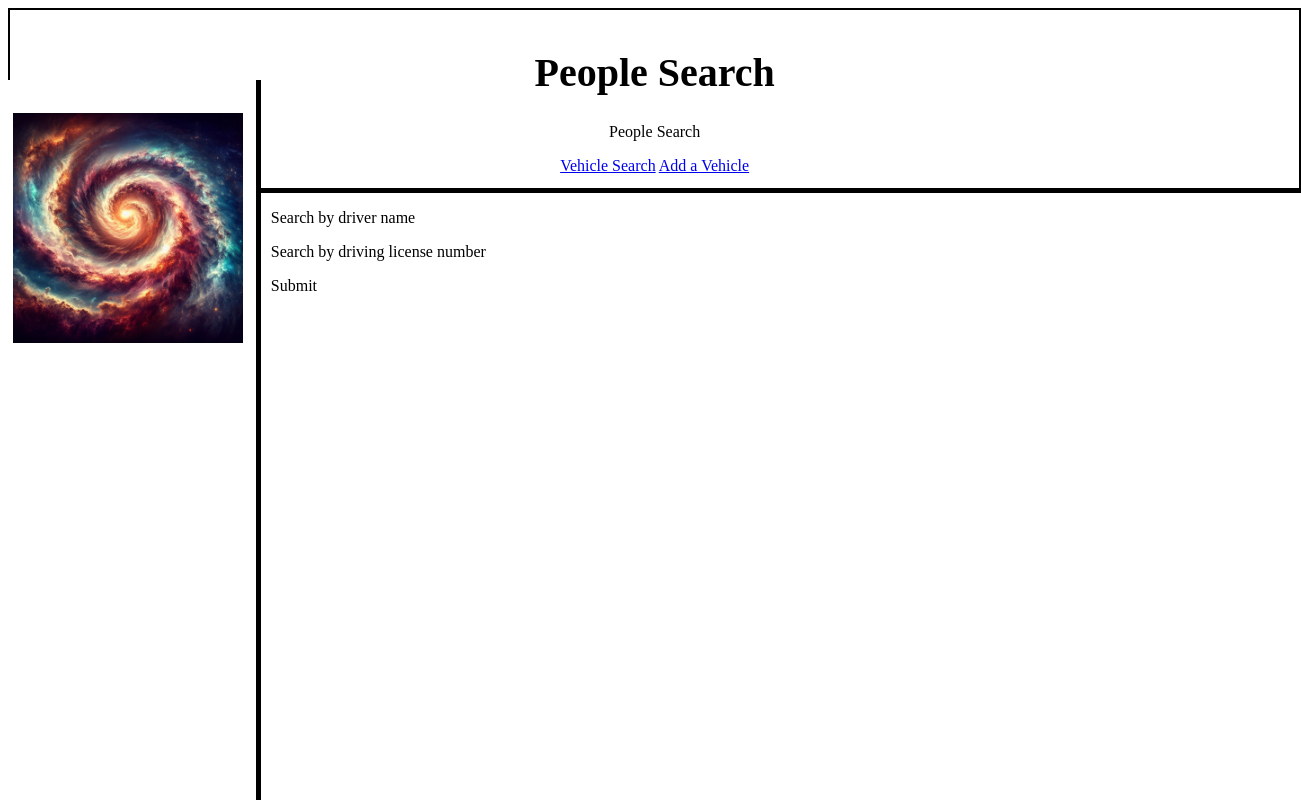
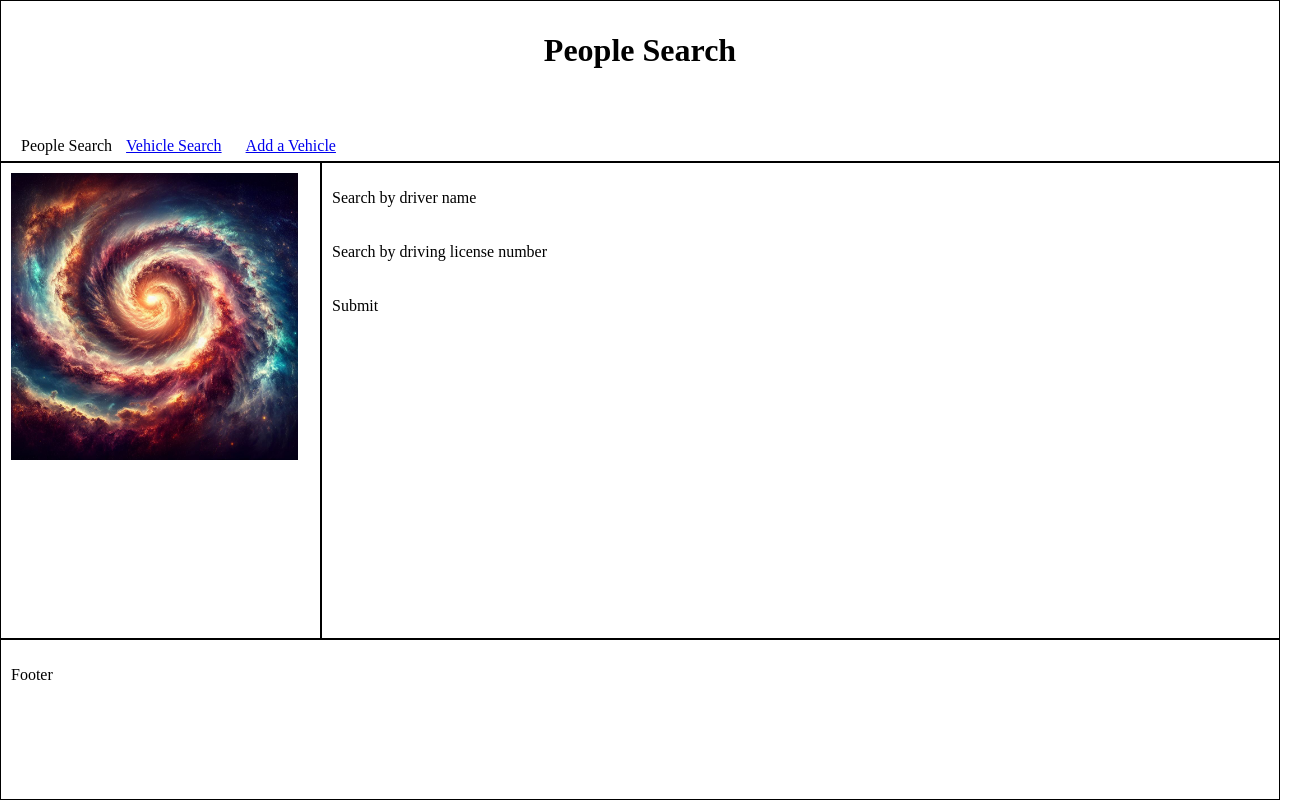
Before and after one commit to OK-Diamond/DBI_coursework, a plain HTML site: page index.html in a window 1280 px wide. Shown: the whole page, 1301 px wide, since content can reach past the window. Drawn offline with Linux system fonts and the light colour scheme.

Commit message:
Basic formatting updates

```diff
--- a/index.css
+++ b/index.css
@@ -1,59 +1,80 @@
-header {
-    height: 10%;
+body {
+    margin: 0;
+    padding: 0;
+    height: 100%;
+}
+
+.page {
     width: 100%;
-    background-color: white;
-    color: black;
-    text-align: center;
-    padding: 1%;
-    font-size: 2vh;
-    font-family: 'Times New Roman', Times, serif;
-    border-color: black;
-    border-style: solid;
-    border-width: 2px 2px 5px 2px;
+    height: 100vh; /* vh = % of the height of the viewport */
+    padding: 0px;
 
+    display: flex;
+    flex-direction: column;
+
+    background: white;
+
+
+    /* Text */
     h1 {
-        font-size: 5vh;
         color: black;
         text-align: center;
         font-family: 'Times New Roman', Times, serif;
     }
+    p {
+        color: black;
+        text-align: left;
+        font-family: 'Times New Roman', Times, serif;
+        padding: 10px;
     }
 
-
-aside {
-    height: 90%;
-    width: 20%;
-    position: fixed;
-    z-index: 1;
-    top: 10%;
-    left: 0;
-    background-color: white;
-    overflow-x: hidden; /* Disable horizontal scroll */
-    padding-top: 20px;
-
+    /* Boxes */
+    .box {
         border-color: black;
         border-style: solid;
-    border-width: 0px 5px 0px 0px;
-
-    a {
-        padding: 2% 5% 2% 15%;
-        text-decoration: none;
-        font-size: 20px;
-        color: black;
-        display: block;
+        border-width: 1px;
+        * {
+            padding: 10px;
         }
-
-    a:hover {
-        color: #f1f1f1;
-    }
-
         img {
-        padding: 5%;
             width: 90%;
         }
     }
 
+    header {
+        order: 1;
+        height: 20%;
+
+        nav {
+            text-align: center;
+        }
+    }
+
+    .center { /* Holds the main section and the sidebar */
+        display: flex;
+        flex-direction: row;
+        order: 2;
+        height: 60%;
+
         section {
-    margin-left: 20%; /* Same as the width of the sidebar */
-    padding: 0px 10px;
+            text-align: left;
+            flex: 3 0px;
+            order: 2;
+            p {
+                padding: 10px;
             }
+        }
+
+        aside {
+            flex: 1 0 0;
+            order: 1;
+        }
+    }
+
+    footer {
+        order: 3;
+        height: 20%;
+    }
+
+
+}
--- a/index.html
+++ b/index.html
@@ -3,27 +3,37 @@
     <head>
         <link href="index.css" rel="stylesheet" type="text/css" />
         <title>1004 Coursework</title>
+        <!-- <script src="https://unpkg.com/@supabase/supabase-js@2"></script> --->
     </head>
     <body>
-        <header>
+        <div class="page">
+            <header class="box">
                 <h1>People Search</h1>
                 <nav>
-                <p>People Search</p>
+                    <p>
+                        People Search
                         <a href="#">Vehicle Search</a>
                         <a href="#">Add a Vehicle</a>
+                    </p>
                 </nav>
             </header>
-
-        <aside>
+            <div class="center">
+                <aside class="box">
                     <img src="aside_image.jpg" alt="Aside Image"/>
                 </aside>
 
                 <!-- Page content -->
-        <section>
+                <section class="box">
                     <p>Search by driver name</p>
                     <p>Search by driving license number</p>
                     <p>Submit</p>
                 </section>
-
+            </div>
+            <footer class="box">
+                <p>
+                    Footer
+                </p>
+            </footer>
+        </div>
     </body>
 </html>
--- a/index.js
+++ b/index.js
@@ -0,0 +1,4 @@
+import { createClient } from '@supabase/supabase-js'
+
+// Create a single supabase client for interacting with your database
+const supabase = createClient('https://xyzcompany.supabase.co', 'public-anon-key')
```
Lines whose indentation alone changed are shown as unchanged.
